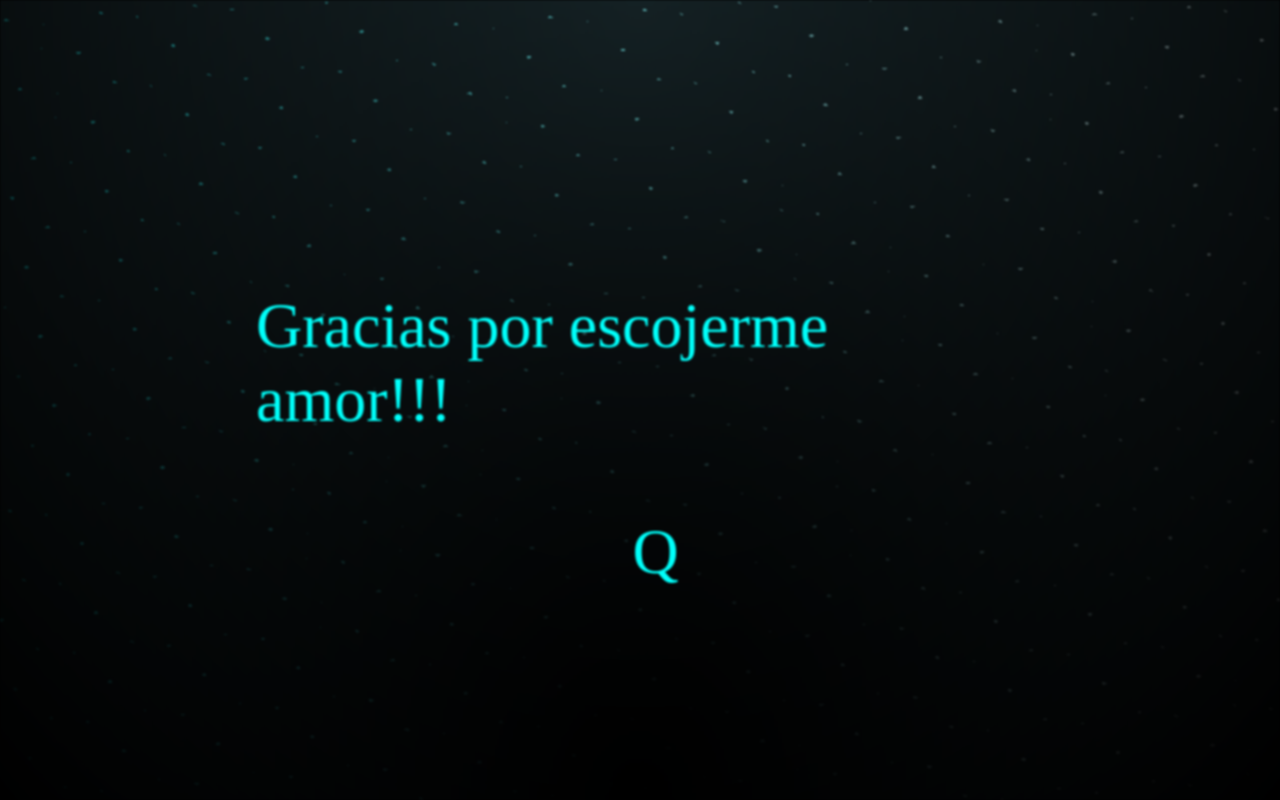
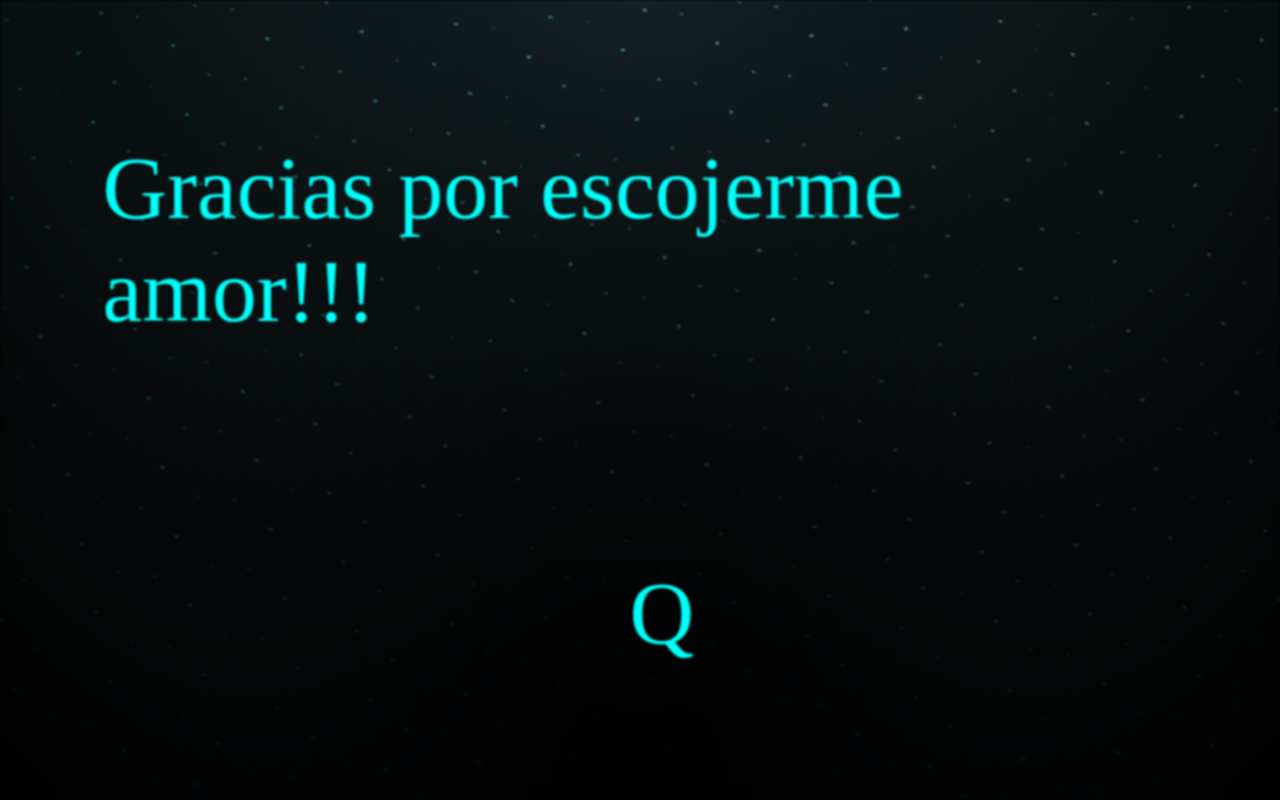
Before and after one commit to OverAinz/BuenasNoches, a plain HTML site: page hello.html in a window 1280 px wide. Drawn offline with Linux system fonts and the light colour scheme.

Commit message:
Mejora para ;a vista 3

```diff
--- a/style.css
+++ b/style.css
@@ -33,7 +33,7 @@ body {
 
 .flowers {
   position: relative;
-  transform: scale(0.95);
+  transform: scale(1.1);
 }
 
 .flower {
--- a/style2.css
+++ b/style2.css
@@ -38,15 +38,17 @@ body {
     padding-top: 10%;
     padding-left: 1%;
     padding-right: 5%;
-    font-size: 5vw;
+    padding-bottom: 10%;
+    font-size: 7vw;
     color: #00fffa;
   }
 
 .message2 {
+    padding-top: 10%;
     padding-right: 1%;
     padding-left: 5%;
-    padding-top: 10%;
-    font-size: 5vw;
+    padding-bottom: 10%;
+    font-size: 7vw;
     color: #00fffa;
   }
 
```
